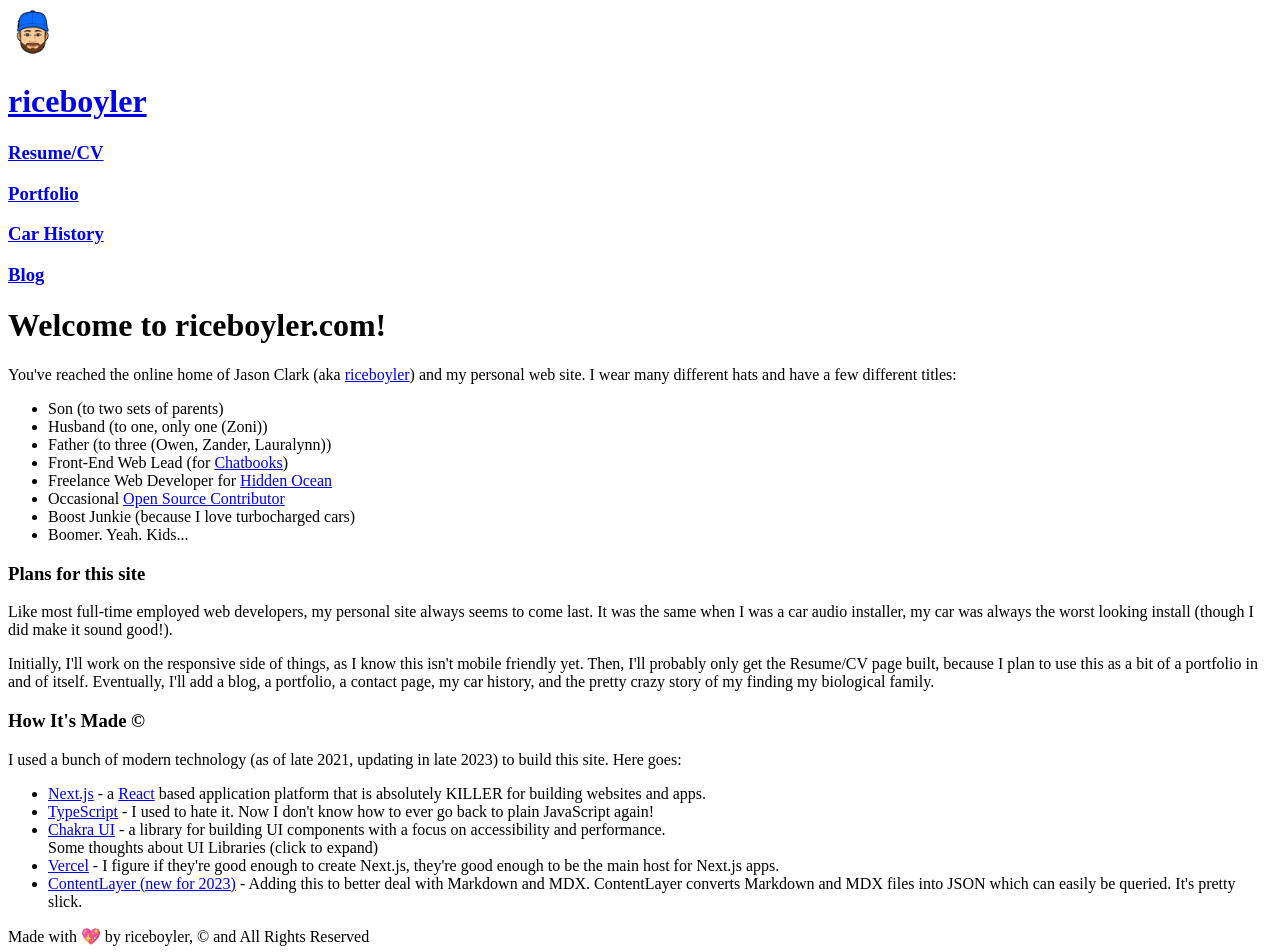
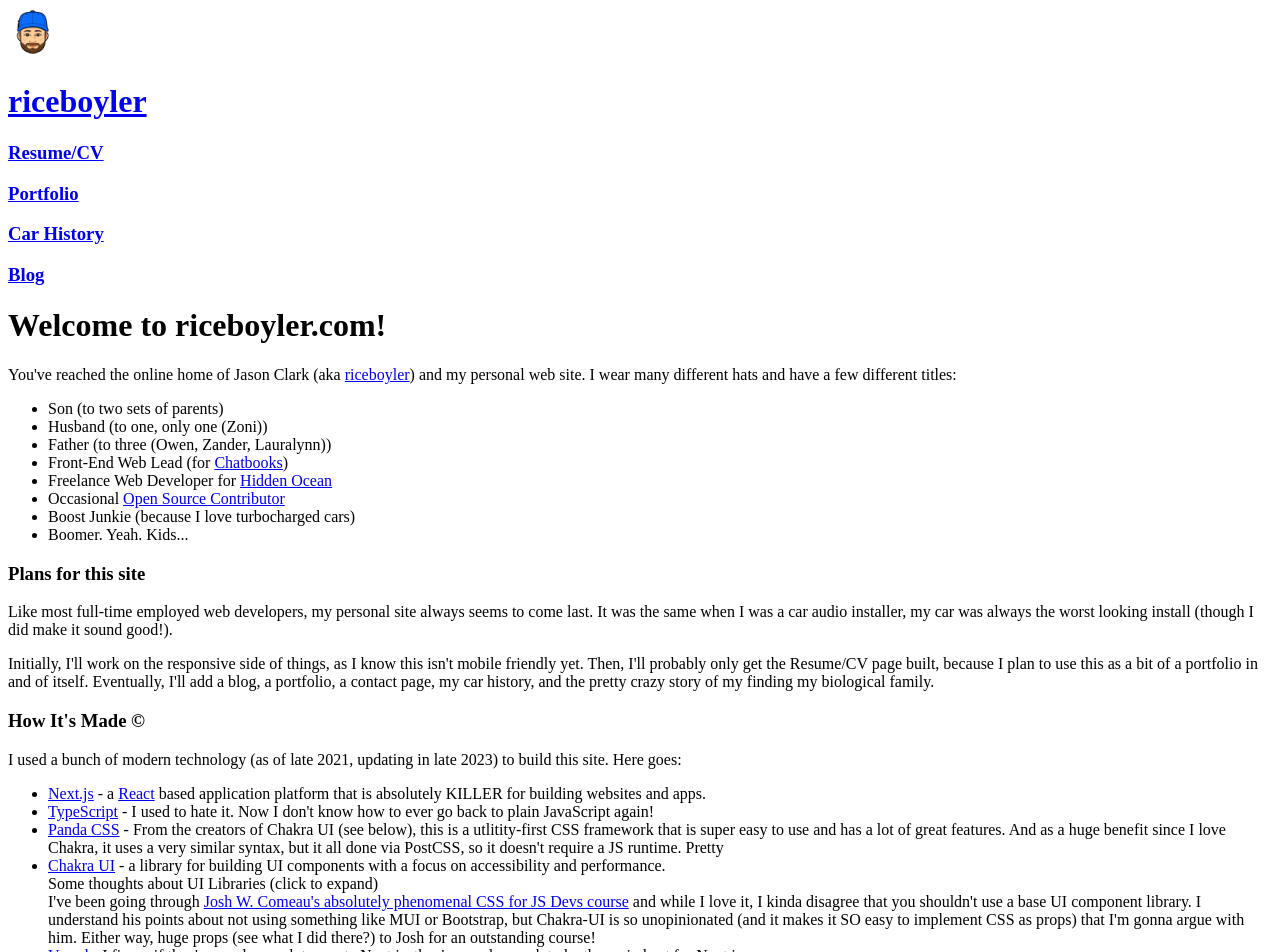
Before and after one commit to riceboyler/nextjs-app, a Next.js app: page / in a window 1280 px wide. Shown: the top 952 px of the page. Built offline with nearby package versions, Linux system fonts and the light colour scheme.

Commit message:
Got layout stuff for homepage finished

```diff
--- a/src/app/page.tsx
+++ b/src/app/page.tsx
@@ -8,7 +8,7 @@ import { PageHeader } from '../components/Typography/PageHeader';
 export default function Home() {
   return (
     <Stack gap={4}>
-      <ContentBox>
+      <ContentBox backgroundColor="gray.700">
         <PageHeader
           fontWeight="300"
           fontSize="4xl"
@@ -72,7 +72,12 @@ export default function Home() {
               <Link href="https://typescriptlang.org">TypeScript</Link> - I used to hate it. Now I don't know how to ever go back to plain JavaScript again!
             </li>
             <li>
-              <Link href="https://chakra-ui.com">Chakra UI</Link> - a library for building UI components with a focus on accessibility and performance.
+              <Link href="https://panda-css.com">Panda CSS</Link> - From the creators of Chakra UI (see below), this is a utlitity-first CSS framework that is super easy to use and has a lot of great features. And as a huge benefit since I love Chakra, it uses a very similar syntax, but it all done via PostCSS, so it doesn't require a JS runtime. Pretty
+            </li>
+            <li>
+              <styled.span textDecoration="line-through">
+                <Link href="https://chakra-ui.com">Chakra UI</Link> - a library for building UI components with a focus on accessibility and performance.
+              </styled.span>
               <Aside title="Some thoughts about UI Libraries">
                 I've been going through <Link href="https://css-for-js.dev">Josh W. Comeau's absolutely phenomenal CSS for JS Devs course</Link> and while I love it, I kinda disagree that you shouldn't use a base UI component library. I understand his points about not using something like MUI or Bootstrap, but Chakra-UI is so unopinionated (and it makes it SO easy to implement CSS as props) that I'm gonna argue with him. Either way, huge props (see what I did there?) to Josh for an outstanding course!
               </Aside>
--- a/src/components/Aside.tsx
+++ b/src/components/Aside.tsx
@@ -12,7 +12,9 @@ const Aside = ({ title, children }: Props) => {
   const [isOpen, setIsOpen] = useState(false);
   return (
     <Box
-      bgGradient={`linear(to-b, gray.700, pink.700)`}
+      bgGradient={'to-b'}
+      gradientFrom="gray.700"
+      gradientTo="pink.700"
       p={1}
       mx="auto"
       textAlign="center"
@@ -25,15 +27,16 @@ const Aside = ({ title, children }: Props) => {
       >
         {title} (click to {isOpen ? 'collapse' : 'expand'})
       </Box>
-      {isOpen && (
       <Box
         p={4}
         mx={16}
         fontSize="large"
+        height={isOpen ? 'auto' : '0'}
+        opacity={isOpen ? '1' : '0'}
+        transition="all 0.5s ease-in-out"
       >
         {children}
       </Box>
-      )}
     </Box >
   );
 };
--- a/src/components/Navbar.tsx
+++ b/src/components/Navbar.tsx
@@ -27,6 +27,10 @@ export const Navbar = () => {
       <Link
         href="/"
         passHref
+        className={css({
+          textDecoration: 'none',
+          color: 'inherit'
+        })}
       >
         <HStack
           gap={2}
@@ -48,7 +52,7 @@ export const Navbar = () => {
               fontSize: ['xl', '3xl'],
               fontWeight: 700,
               letterSpacing: 'tighter',
-              color: 'blue.600'
+              color: 'blue.600',
             })}
           >
             riceboyler
--- a/src/components/Navbar/NavLink.tsx
+++ b/src/components/Navbar/NavLink.tsx
@@ -16,12 +16,21 @@ const navStyles = css({
   _hover: {
     color: 'green.500'
   },
-  marginBottom: 0
+  marginBottom: 0,
 });
 
 export const NavLink = ({ href, children }: Props) => {
   return (
-    <Link href={href}>
+    <Link
+      href={href}
+      className={css({
+        textDecoration: 'none',
+        _hover: {
+          textDecoration: 'underline',
+          color: 'green.500'
+        }
+      })}
+    >
       <h3 className={navStyles}>{children}</h3>
     </Link>
   );
--- a/styled-system/global.css
+++ b/styled-system/global.css
@@ -34,10 +34,18 @@
     --scale-y: 1
     }
 
-  p {
+  body, p, ul, li {
     font-family: var(--fonts-zilla);
     font-size: 18px;
     font-weight: 400
+    }
+
+  a {
+    text-decoration: underline
+    }
+
+  p {
+    margin-bottom: 8px
     }
 
   h1, h2, h3, h4, h5, h6 {
@@ -48,4 +56,17 @@
   em, i, [font-style=italic] {
     font-family: var(--fonts-permanent)
     }
+
+  ul {
+    list-style-type: disc;
+    list-style-position: inside
+    }
+
+  li {
+    margin-bottom: 8px
+    }
+
+  a:hover {
+    color: var(--colors-orange-300)
+    }
 }
--- a/styled-system/types/prop-type.d.ts
+++ b/styled-system/types/prop-type.d.ts
@@ -210,7 +210,7 @@ interface PropertyValueTypes {
 	srOnly: boolean;
 	debug: boolean;
 	colorPalette: "current" | "black" | "white" | "transparent" | "rose" | "pink" | "fuchsia" | "purple" | "violet" | "indigo" | "blue" | "sky" | "cyan" | "teal" | "emerald" | "green" | "lime" | "yellow" | "amber" | "orange" | "red" | "neutral" | "stone" | "zinc" | "gray" | "slate" | "background";
-	textStyle: "xs" | "sm" | "md" | "lg" | "xl" | "2xl" | "3xl" | "4xl" | "5xl" | "6xl" | "7xl" | "8xl" | "9xl";
+	textStyle: "xs" | "sm" | "md" | "lg" | "xl" | "2xl" | "3xl" | "4xl" | "5xl" | "6xl" | "7xl" | "8xl" | "9xl" | "body" | "h1" | "h2" | "h3" | "h4" | "h5" | "h6";
 }
 
 
```
Also changed, not shown: panda.config.ts (+20 -1 lines). Lines whose indentation alone changed are shown as unchanged.
